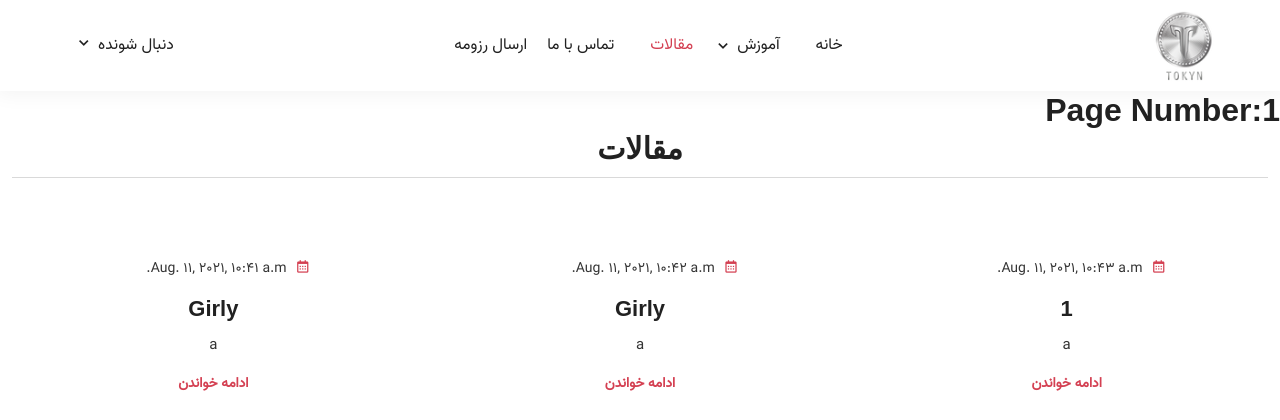
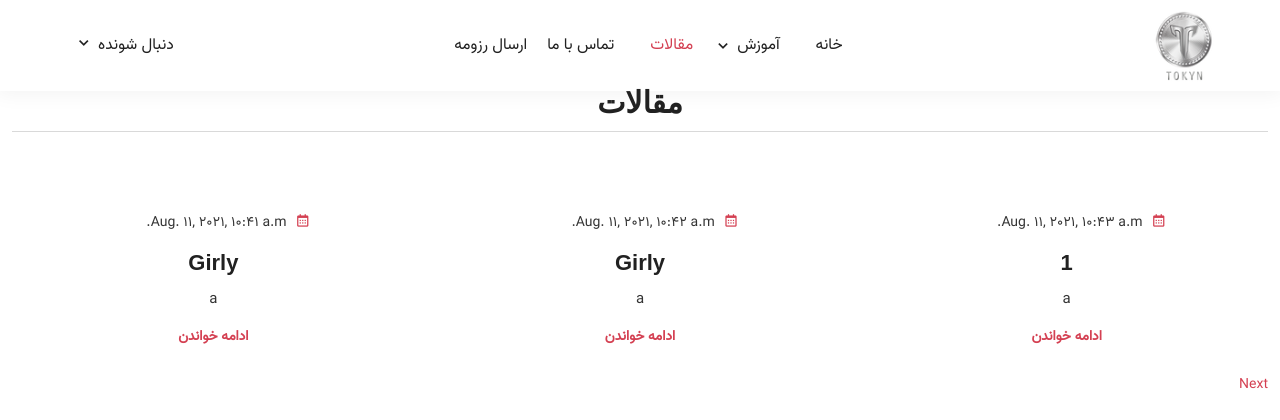
Before and after one commit to nftgroup-ir/blog, a Django app: page /current/ in a window 1280 px wide. Shown: the top 420 px of the page. Run offline with Django 3.2, Linux system fonts and the light colour scheme; data comes from the database, SQL or seed files in the repository; some libraries are stand-ins or nearby versions; some web fonts are replaced.

Commit message:
fixing currentarticles page

```diff
--- a/blogs/templates/blogs/currentarticles.html
+++ b/blogs/templates/blogs/currentarticles.html
@@ -2,9 +2,6 @@
 
 
 {% block content %}
-
-
-<h2>page number:{{ page.number }}</h2>
 <section class="latest-project-area pb-70">
 <div class="container">
 <div class="section-title text-center">
```
